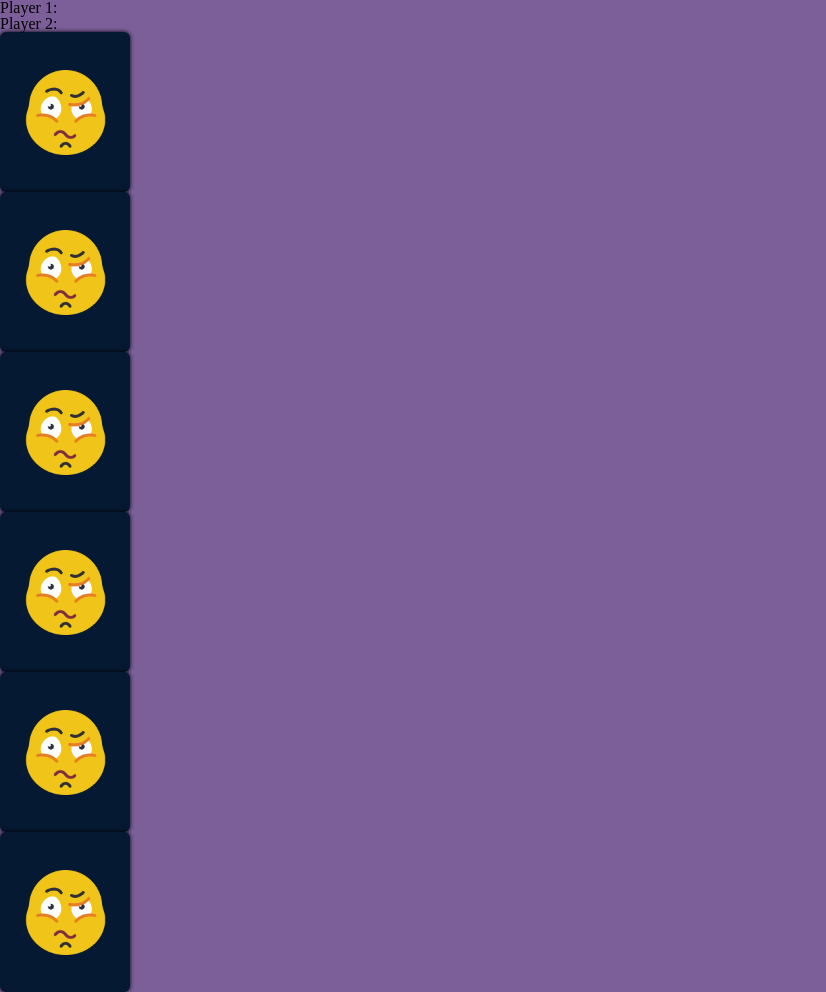
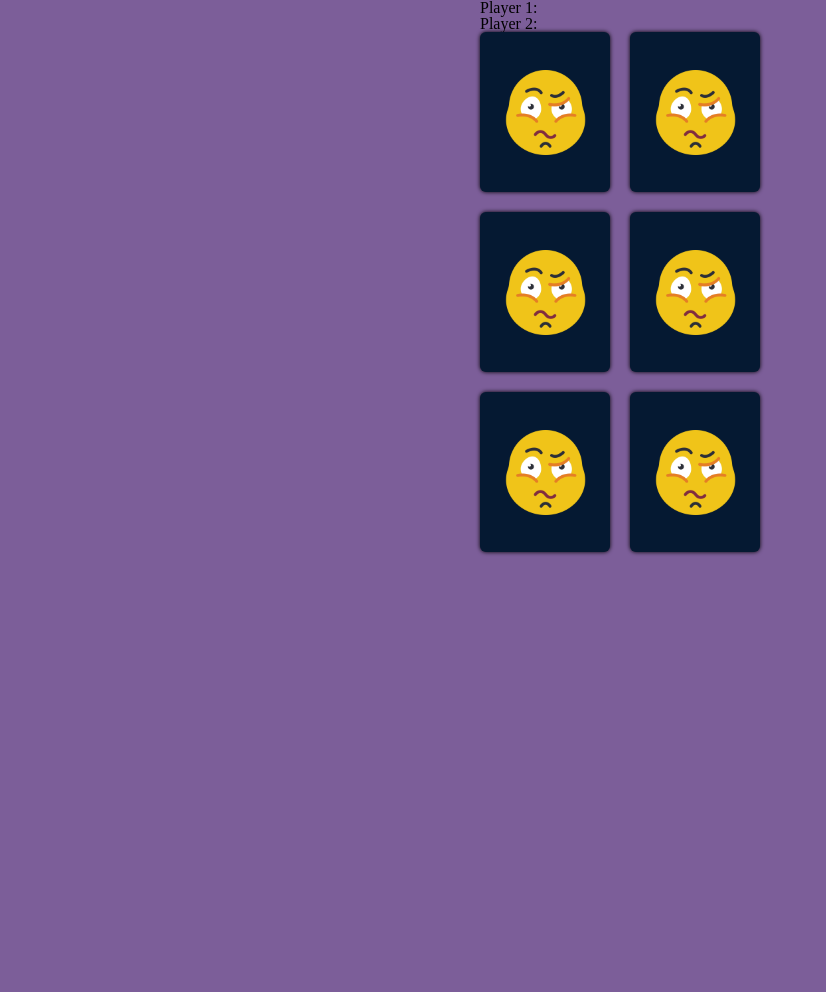
Before and after one commit to EdmilsonBernardo/matching-game, a website built with Vite: page index.html in a window 1280 px wide. Shown: the whole page, without its empty margins (0-826 px from the left). After the commit the page ends 800 px from the top, so only its background shows below. Built offline with nearby package versions, Linux system fonts and the light colour scheme.

Commit message:
Add styles for boardGame component

```diff
--- a/main.js
+++ b/main.js
@@ -1,17 +1,14 @@
-import CardGame from './src/components/CardGame';
+import BoardGame from './src/objects/BoardGame';
 import PlayerScore from './src/components/PlayerScore';
 import './src/styles/settings/colors.css';
 import './src/styles/generic/generic.css';
 import './src/styles/elements/base.css';
 
 const $root = document.querySelector("#root");
-const $htmlCardGame = CardGame();
 const $htmlPlayerScore1 = PlayerScore(1);
 const $htmlPlayerScore2 = PlayerScore(2);
+const $htmlBoardGame = BoardGame(6);
 
 $root.insertAdjacentHTML('beforeend', $htmlPlayerScore1);
 $root.insertAdjacentHTML('beforeend', $htmlPlayerScore2);
-
-for( let i = 0; i <= 5; i++ ){
-  $root.insertAdjacentHTML('beforeend', $htmlCardGame);
-}
+$root.insertAdjacentHTML('beforeend', $htmlBoardGame);
--- a/src/components/CardGame/index.js
+++ b/src/components/CardGame/index.js
@@ -2,7 +2,7 @@ import './style.css';
 
 function CardGame() {
   return `
-    <article class="card-game">
+    <article class="card-game flipper">
       <img class="img-game" src="images/questionando.png" alt="Logo traseiro">
     </article>
   `
--- /dev/null
+++ b/src/objects/BoardGame/index.js
@@ -0,0 +1,15 @@
+import CardGame from '../../components/CardGame';
+import './styles.css';
+
+function BoardGame(amoutCards) {
+  const $htmlCardGame = CardGame();
+  const $htmlBoardGame = $htmlCardGame.repeat(amoutCards);
+
+  return `
+    <section class="board-game">
+      ${$htmlBoardGame}
+    </section>
+  `;
+}
+
+export default BoardGame;
--- /dev/null
+++ b/src/objects/BoardGame/styles.css
@@ -0,0 +1,5 @@
+.board-game {
+    display: flex;
+    flex-wrap: wrap;
+    gap: 20px;
+}
--- a/src/styles/elements/base.css
+++ b/src/styles/elements/base.css
@@ -1,3 +1,6 @@
 body {
     background-color: var(--color-pomb-and-power);
+    max-width: 320px;
+    margin-left: auto;
+    margin-right: auto;
 }
```
Also changed, not shown: images/animado.png (added).
